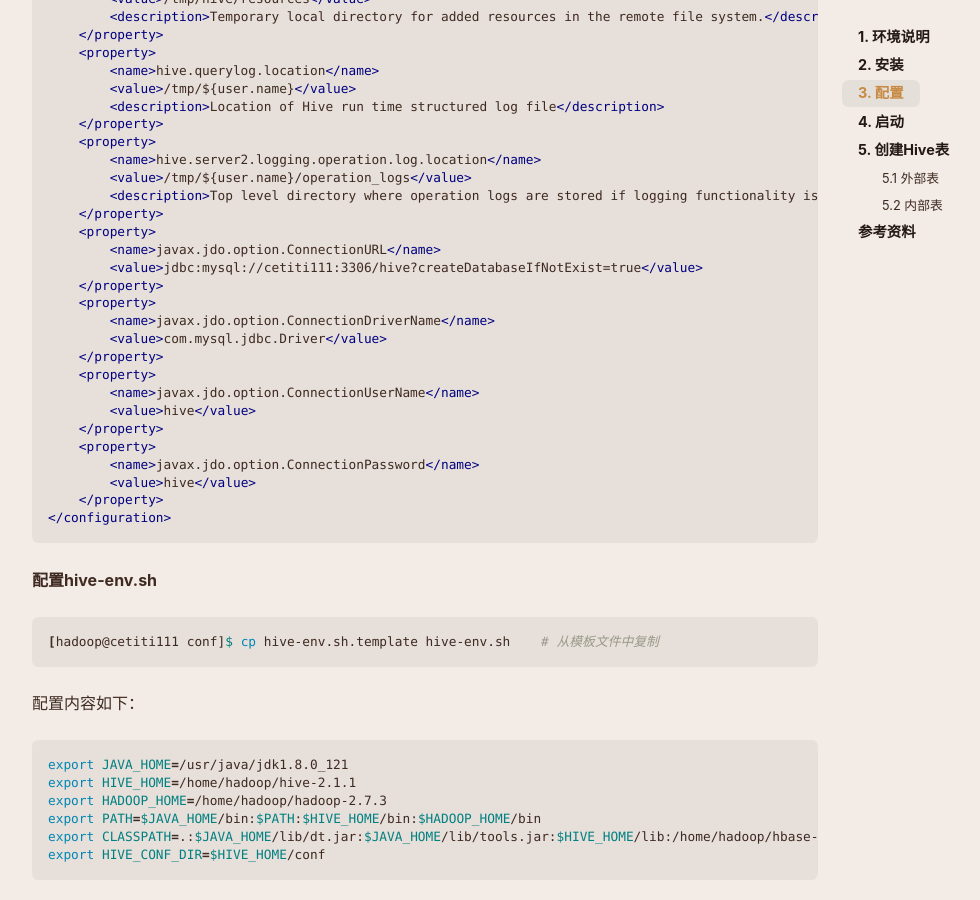
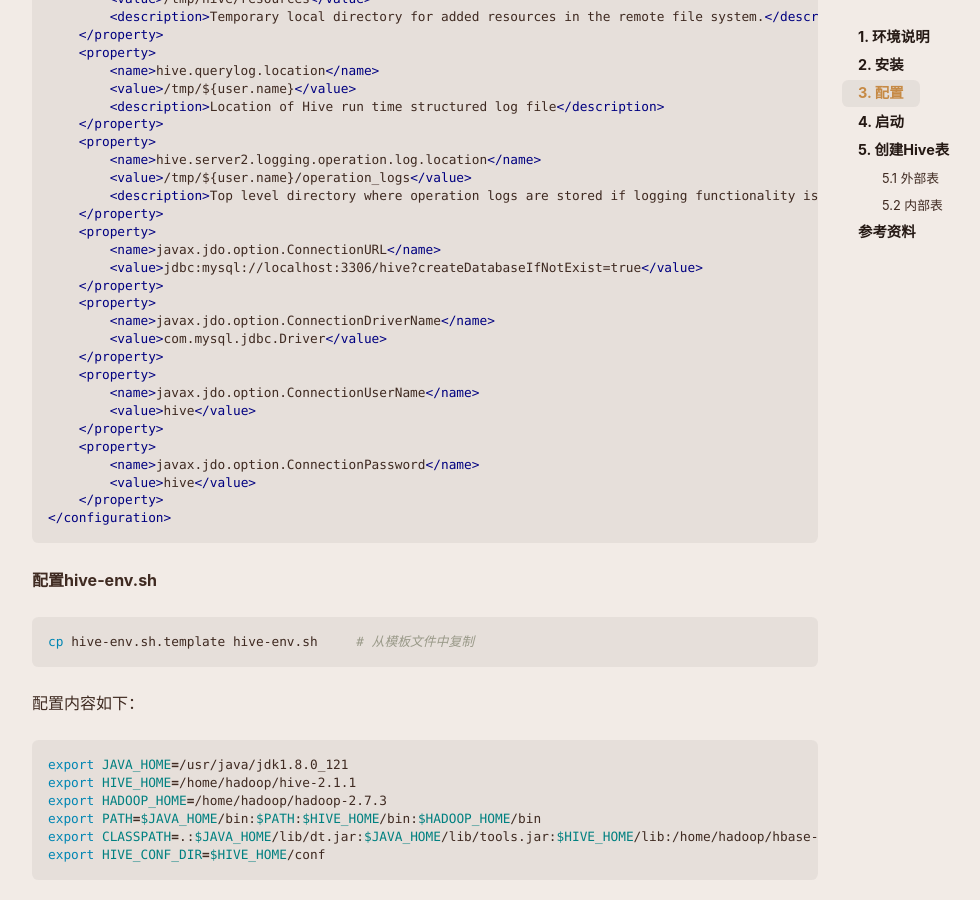
Before and after one commit to moon-rui/moon-rui.github.io, a Jekyll site: the page built from _posts/2018-06-07-hive_install.md, in a window 1280 px wide and 900 px high, scrolled down 2089 px. Shown: the whole window, without its empty margins (105-1085 px from the left). Built offline with Jekyll 4.4.1, drawn with Linux system fonts in a browser that asks for light colours; nearby versions of some CDN libraries; comment, search, counter and statistics services are not loaded; some of the changed text lies outside the part shown.

Commit message:
update posts

````diff
--- a/_posts/2018-06-07-hive_install.md
+++ b/_posts/2018-06-07-hive_install.md
@@ -18,8 +18,8 @@
 **这里需要注意的是，Hive不需要像HBase、Zookeeper那样集群安装，只需安装在Master节点即可。**
 
 ```shell
-[hadoop@cetiti111 ~]$ tar -xzvf apache-hive-2.3.3-bin.tar.gz
-[hadoop@cetiti111 ~]$ mv apache-hive-2.3.3-bin hive-2.3.3	# 重命名文件夹
+tar -xzvf apache-hive-2.3.3-bin.tar.gz
+mv apache-hive-2.3.3-bin hive-2.3.3	# 重命名文件夹
 ```
 
 ## 3. 配置
@@ -46,8 +46,8 @@
 进入hive的conf目录，将hive-default.xml.template 文件复制为hive-site.xml
 
 ```shell
-[hadoop@cetiti111 ~]$ cd hive-2.3.3/conf/
-[hadoop@cetiti111 conf]$ cp hive-default.xml.template hive-site.xml
+cd hive-2.3.3/conf/
+cp hive-default.xml.template hive-site.xml
 ```
 
 **注意：**在安装Hive时，默认情况下，元数据存储在Derby数据库中。Derby是一个完全用Java编写的数据库，所以可以跨平台，但需要在JVM中运行。因为多用户和系统可能需要并发访问元数据存储，所以默认的内置数据库并不适用于生产环境。任何一个适用于JDBC进行连接的数据库都可用作元数据库存储，这里我们把MySQL作为存储元数据的数据库。
@@ -99,7 +99,7 @@
     </property>
     <property>
         <name>javax.jdo.option.ConnectionURL</name>
-        <value>jdbc:mysql://cetiti111:3306/hive?createDatabaseIfNotExist=true</value>
+        <value>jdbc:mysql://localhost:3306/hive?createDatabaseIfNotExist=true</value>
     </property>
     <property>
         <name>javax.jdo.option.ConnectionDriverName</name>
@@ -119,7 +119,7 @@
 **配置hive-env.sh**
 
 ```shell
-[hadoop@cetiti111 conf]$ cp hive-env.sh.template hive-env.sh	# 从模板文件中复制
+cp hive-env.sh.template hive-env.sh	# 从模板文件中复制
 ```
 
 配置内容如下：
````
